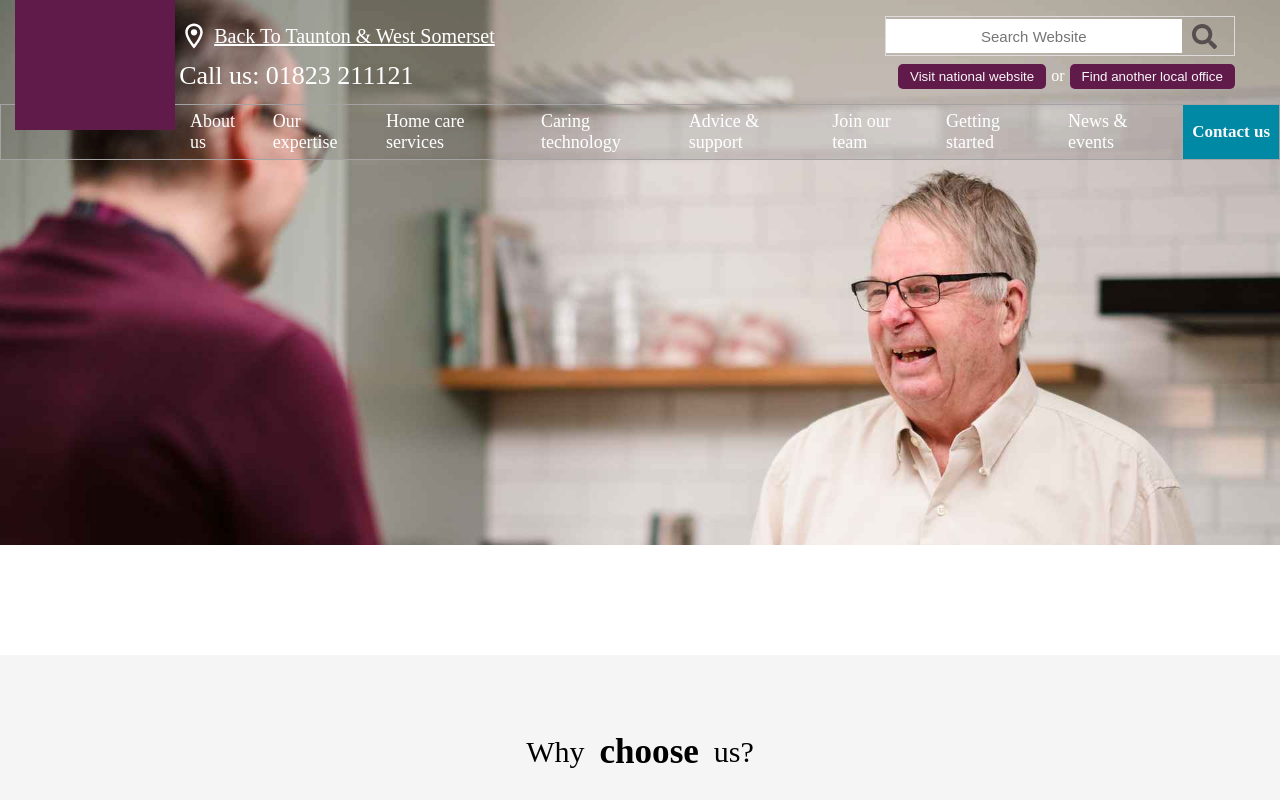
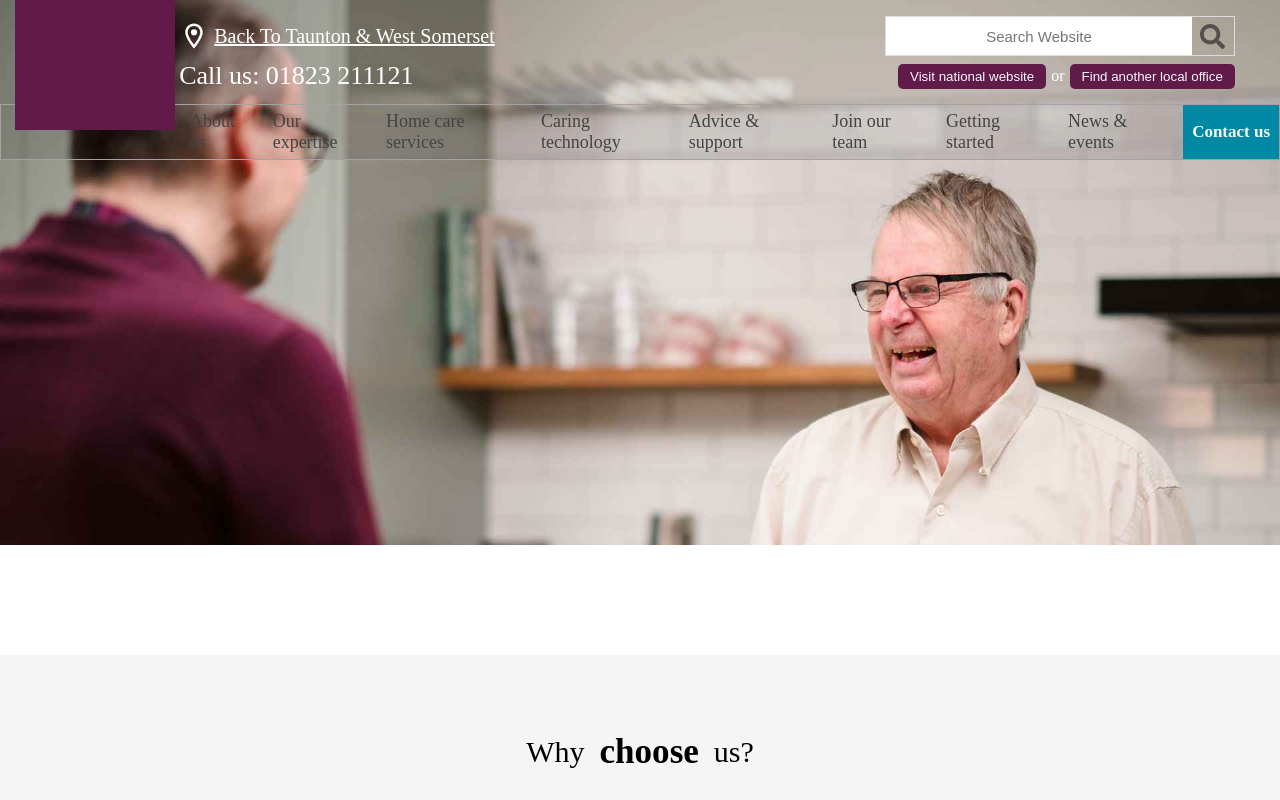
Before and after one commit to nwachukwuoparah/-shiny-train, a React (Create React App) app: page / in a window 1280 px wide. Shown: the top 800 px of the page. Built offline with nearby package versions, Linux system fonts and the light colour scheme.

Commit message:
second commit

```diff
--- a/src/HEADER/Header.jsx
+++ b/src/HEADER/Header.jsx
@@ -166,7 +166,9 @@ export default function Header(props) {
             <div className='Head_top_action'>
               <div className='Head_top_action_top_input'>
                 <input placeholder='Search Website' />
-                <FaSearch fontSize={25} color='554F4F' />
+                <div className='input_action'>
+                  <FaSearch  fontSize={25} />
+                </div>
               </div>
 
               <div className='Head_top_action_top_button'>
--- a/src/HEADER/header.css
+++ b/src/HEADER/header.css
@@ -74,19 +74,35 @@
   /* background-color: rgb(221, 219, 219); */
   display: flex;
   align-items: center;
-  gap: 10px;
   border: 1px solid rgb(221, 219, 219);
 }
 
+
+
 .Head_top_action_top_input input {
-  width: 85%;
-  height: 90%;
+  width: 88%;
+  height: 100%;
   display: flex;
   align-items: center;
   border-color: transparent;
   outline: none;
   text-align: center;
   font-size: 15px;
+}
+
+.input_action {
+  width: 12%;
+  height: 100%;
+  display: flex;
+  align-items: center;
+  justify-content: center;
+  color: #554F4F
+}
+
+.input_action:hover {
+  background-color: #0081A3;
+  color: white;
+  transition: 400ms;
 }
 
 .Head_top_action_top_button {
@@ -110,6 +126,7 @@
   background-color: #611B4B;
   border-radius: 5px;
   color: #f8f8f8;
+  cursor: pointer;
 }
 
 .Head_bottom {
@@ -142,6 +159,7 @@
   border: 5px solid;
   border-color: transparent;
   /* background-color: grey; */
+  color: #434343;
 }
 
 .HeaderNav_drop {
@@ -149,11 +167,19 @@
   top: 160px;
   width: 350px;
   background-color: white;
-  color: black;
-  padding: 10px 20px;
+  color: #434343;
   display: flex;
   flex-direction: column;
-  gap: 15px;
+}
+
+.HeaderNav_drop p {
+  padding: 10px 20px;
+  width: 100%;
+  cursor: pointer;
+}
+
+.HeaderNav_drop p:hover {
+  background-color: #F0EAEE;
 }
 
 .HeaderNav:hover {
@@ -170,4 +196,5 @@
   font-size: 17px;
   font-weight: 550;
   color: #f8f8f8;
+  cursor: pointer;
 }
--- a/src/HOME/CARD/card.css
+++ b/src/HOME/CARD/card.css
@@ -10,10 +10,7 @@
 }
 
 .card:hover {
-  transform: scale(1.0);
-  border-bottom: 2px solid;
-  border-color: transparent;
-  transition: 0.1s;
+  /* transition: 0.1s; */
 }
 
 .card img {
```
